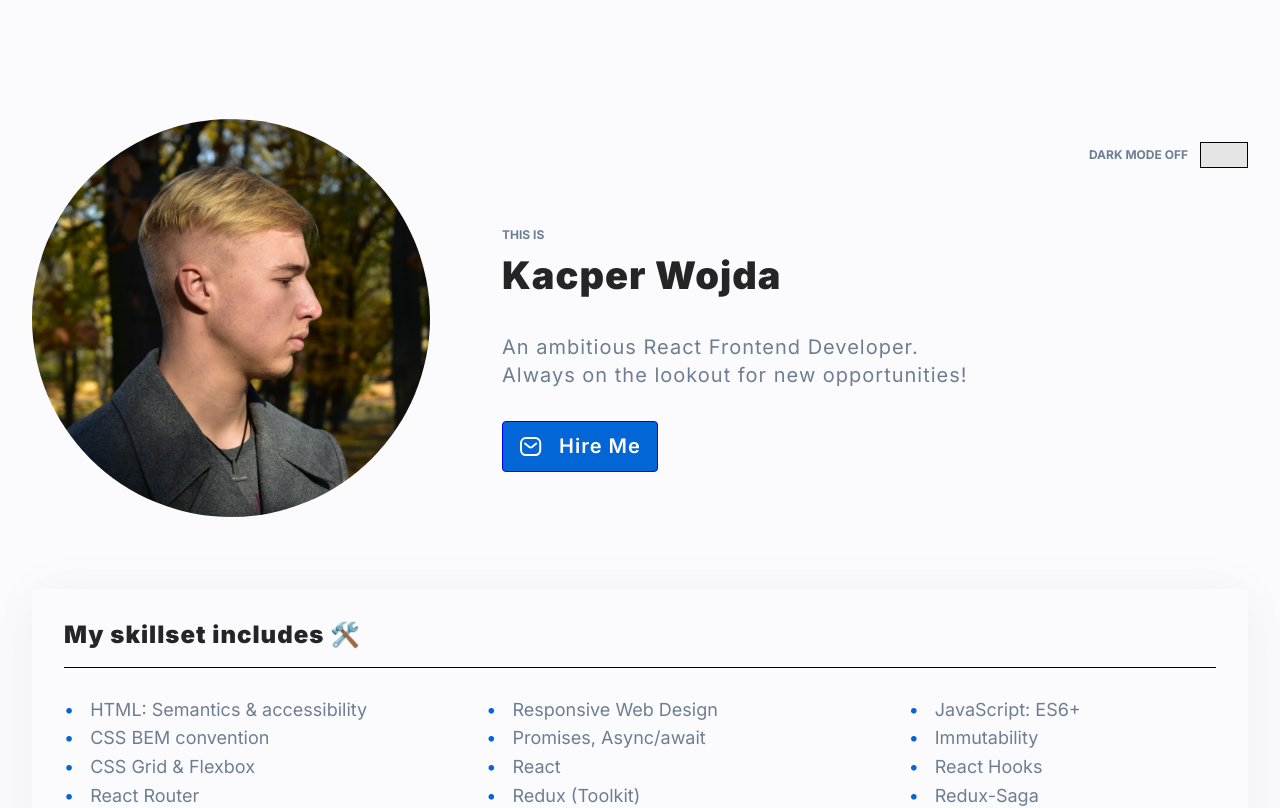
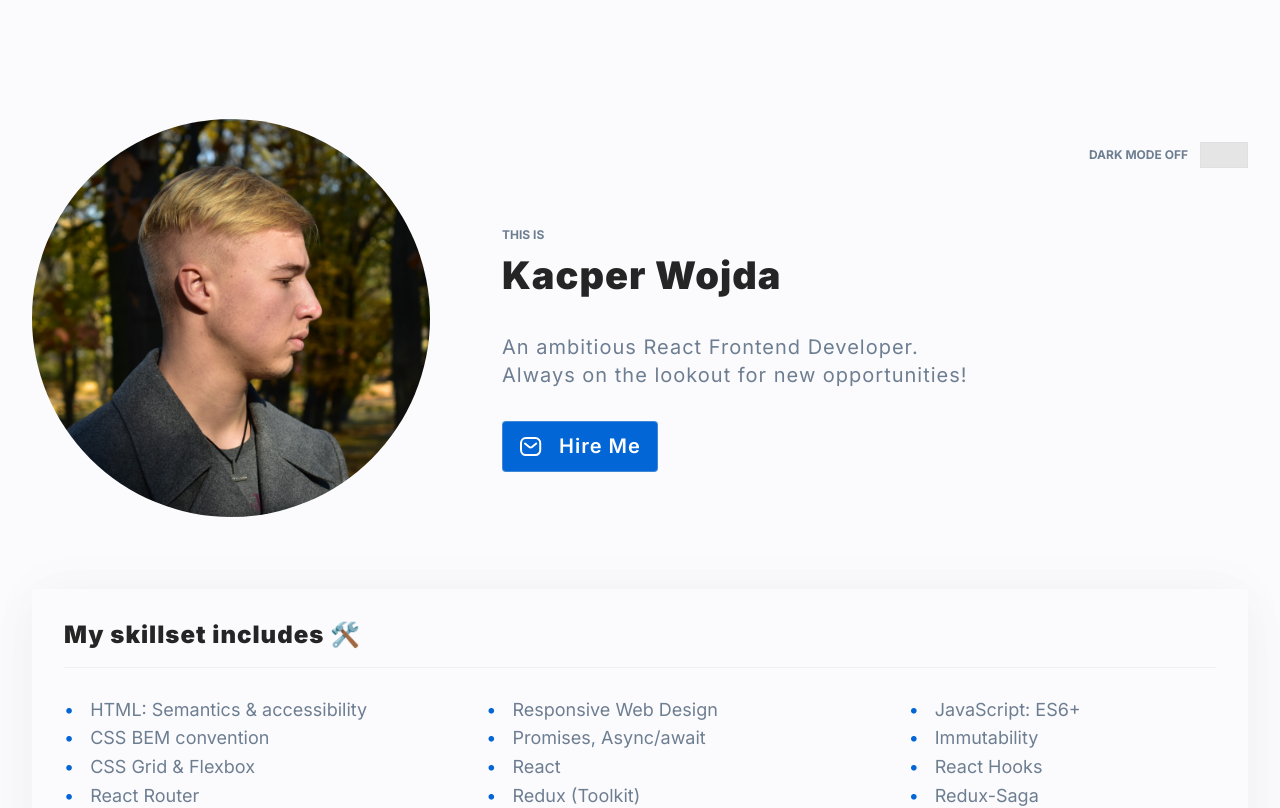
Before and after one commit to wojdaSoftware/personal-homepage, a React (Create React App) app: page / in a window 1280 px wide. Shown: the top 808 px of the page. Built offline with nearby package versions, Linux system fonts and the light colour scheme.

Commit message:
changed color name

```diff
--- a/src/theme.js
+++ b/src/theme.js
@@ -11,7 +11,7 @@ export const theme = {
     black: "#252525",
     scienceBlue: "#0366D6",
     scienceBlueTransparent: "rgba(3, 102, 214, 0.2)",
-    iron: "rgba(209, 213, 218, 0.3)",
+    ironTransparent: "rgba(209, 213, 218, 0.3)",
     parsley: "rgba(20, 70, 32, 0.2)",
     anakiwa: "#8CC2FF",
     violet: "rgba(9, 10, 51, 0.03)",
```
